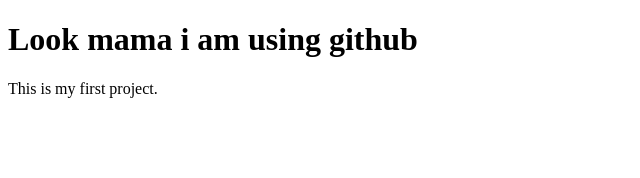
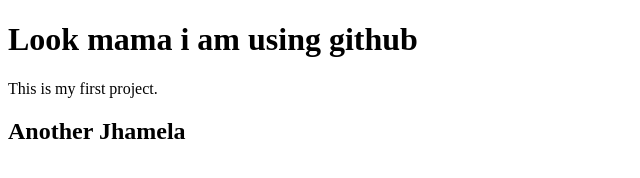
Before and after one commit to arif1193/My-first-Website, a plain HTML site: page index.html in a window 1280 px wide. Shown: the whole page, without its empty margins (0-640 px from the left). Drawn offline with Linux system fonts and the light colour scheme.

Commit message:
new massage

```diff
--- a/index.html
+++ b/index.html
@@ -7,6 +7,7 @@
 </head>
 <h1>Look mama i am using github</h1>
 <p>This is my first project.</p>
+<h2>Another Jhamela</h2>
 <body>
 
 </body>
```
